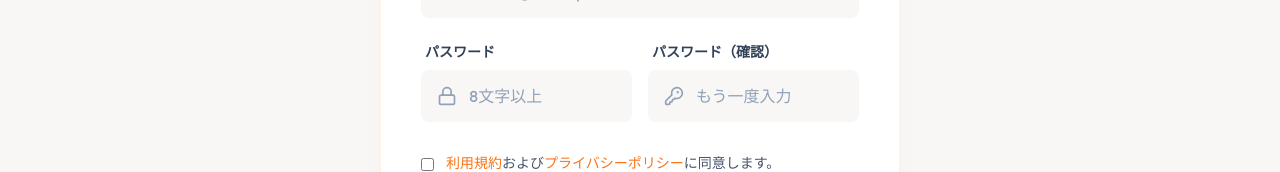
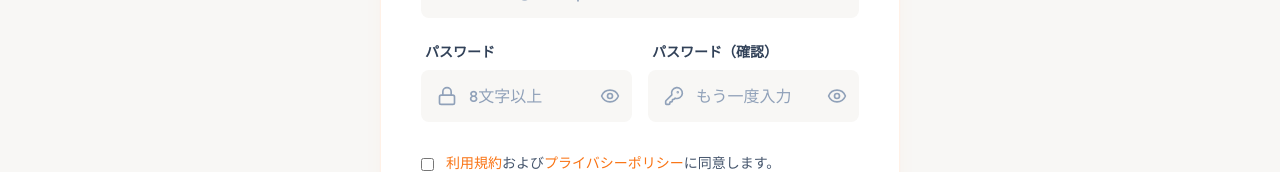
Before and after one commit to Kamon-Tahara-504/Shiftora, a Next.js app in the folder frontend/: page /register-org in a window 1280 px wide. Shown: the part 452-624 px from the top of the page. Built offline with nearby package versions, Linux system fonts and the light colour scheme; no server answers.

Commit message:
update: 管理者登録画面にパスワード表示切替を追加

```diff
--- a/frontend/src/app/pages/auth/RegisterOrgPage.tsx
+++ b/frontend/src/app/pages/auth/RegisterOrgPage.tsx
@@ -1,8 +1,22 @@
-import { Building2, Mail, Lock, KeyRound, ArrowRight } from "lucide-react";
+"use client";
+
+import { useState } from "react";
+import {
+  Building2,
+  Mail,
+  Lock,
+  KeyRound,
+  ArrowRight,
+  Eye,
+  EyeOff,
+} from "lucide-react";
 import Link from "next/link";
 import { AuthAppHeader } from "@/components/auth/AuthAppHeader";
 
 export default function RegisterOrgPage() {
+  const [showPassword, setShowPassword] = useState(false);
+  const [showPasswordConfirm, setShowPasswordConfirm] = useState(false);
+
   return (
     <div className="bg-background-light font-display text-slate-900 min-h-screen flex flex-col">
       <AuthAppHeader />
@@ -70,12 +84,24 @@ export default function RegisterOrgPage() {
                     <div className="relative group">
                       <Lock className="absolute left-4 top-1/2 -translate-y-1/2 text-slate-400 group-focus-within:text-primary transition-colors w-5 h-5" />
                       <input
-                        className="w-full pl-12 pr-4 py-3.5 bg-background-light border-primary/20 rounded-lg focus:ring-2 focus:ring-primary focus:border-primary transition-all text-slate-900 placeholder:text-slate-400"
+                        className="w-full pl-12 pr-12 py-3.5 bg-background-light border-primary/20 rounded-lg focus:ring-2 focus:ring-primary focus:border-primary transition-all text-slate-900 placeholder:text-slate-400"
                         id="password"
                         name="password"
                         placeholder="8文字以上"
-                        type="password"
+                        type={showPassword ? "text" : "password"}
                       />
+                      <button
+                        type="button"
+                        onClick={() => setShowPassword((prev) => !prev)}
+                        aria-label={showPassword ? "パスワードを非表示" : "パスワードを表示"}
+                        className="absolute right-3 top-1/2 -translate-y-1/2 text-slate-400 hover:text-slate-600 transition-colors"
+                      >
+                        {showPassword ? (
+                          <EyeOff className="w-5 h-5" />
+                        ) : (
+                          <Eye className="w-5 h-5" />
+                        )}
+                      </button>
                     </div>
                   </div>
 
@@ -89,12 +115,28 @@ export default function RegisterOrgPage() {
                     <div className="relative group">
                       <KeyRound className="absolute left-4 top-1/2 -translate-y-1/2 text-slate-400 group-focus-within:text-primary transition-colors w-5 h-5" />
                       <input
-                        className="w-full pl-12 pr-4 py-3.5 bg-background-light border-primary/20 rounded-lg focus:ring-2 focus:ring-primary focus:border-primary transition-all text-slate-900 placeholder:text-slate-400"
+                        className="w-full pl-12 pr-12 py-3.5 bg-background-light border-primary/20 rounded-lg focus:ring-2 focus:ring-primary focus:border-primary transition-all text-slate-900 placeholder:text-slate-400"
                         id="password_confirm"
                         name="password_confirm"
                         placeholder="もう一度入力"
-                        type="password"
+                        type={showPasswordConfirm ? "text" : "password"}
                       />
+                      <button
+                        type="button"
+                        onClick={() => setShowPasswordConfirm((prev) => !prev)}
+                        aria-label={
+                          showPasswordConfirm
+                            ? "確認用パスワードを非表示"
+                            : "確認用パスワードを表示"
+                        }
+                        className="absolute right-3 top-1/2 -translate-y-1/2 text-slate-400 hover:text-slate-600 transition-colors"
+                      >
+                        {showPasswordConfirm ? (
+                          <EyeOff className="w-5 h-5" />
+                        ) : (
+                          <Eye className="w-5 h-5" />
+                        )}
+                      </button>
                     </div>
                   </div>
                 </div>
```
